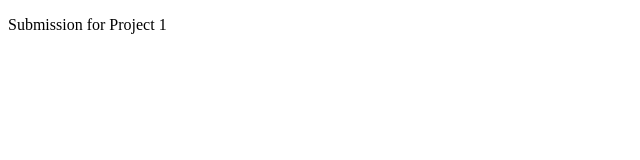
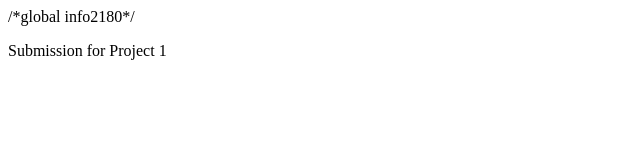
Before and after one commit to keronyoungjr/info2180project1, a plain HTML site: page index.html in a window 1280 px wide. Shown: the whole page, without its empty margins (0-640 px from the left). Drawn offline with Linux system fonts and the light colour scheme.

Commit message:
First commit

```diff
--- a/index.html
+++ b/index.html
@@ -2,7 +2,7 @@
 <html>
     <head>
         <title> Info 2180 Project 1</title>
-        <script>info2180-project1.js </script>
+        <script>info2180-project1.js </script>/*global info2180*/
     </head>
     <body>
         <p>Submission for Project 1</p>
```
Also changed, not shown: info2180-project1.html (deleted, +0 -11 lines).
